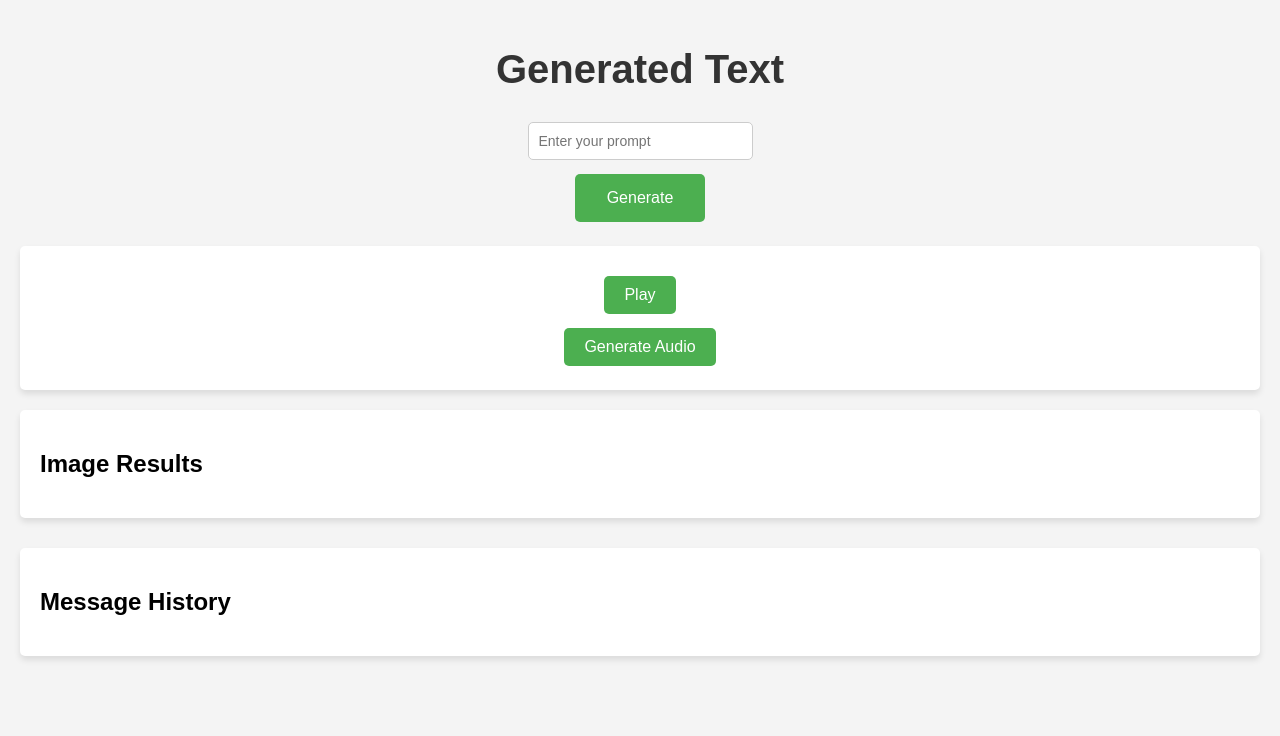
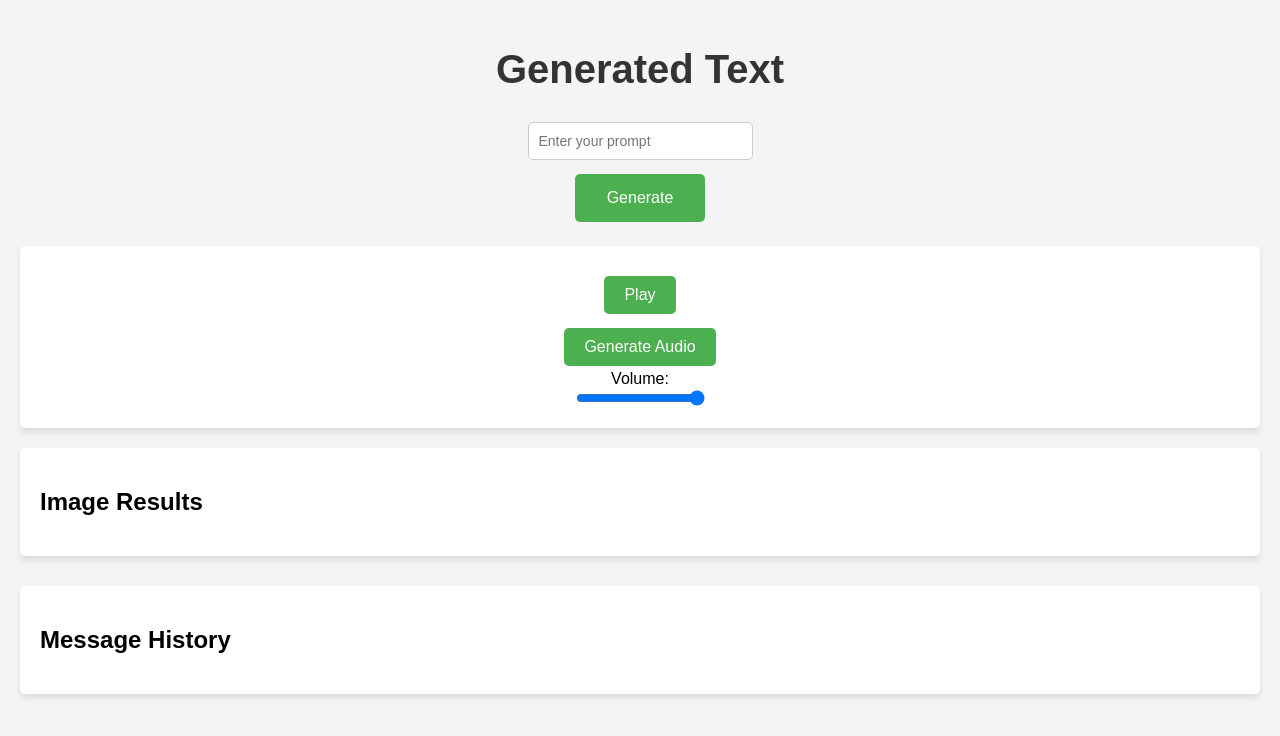
Before and after one commit to blue-codes-yep/AI.AT, a React (Create React App) app in the folder frontend/: page / in a window 1280 px wide. Shown: the top 736 px of the page. Built offline with nearby package versions, Linux system fonts and the light colour scheme.

Commit message:
Added slider for volume

```diff
--- a/frontend/src/components/AudioPlayer.js
+++ b/frontend/src/components/AudioPlayer.js
@@ -3,6 +3,7 @@
 const AudioPlayer = ({ audioBase64, text, setAudioBase64 }) => {
     const [isPlaying, setIsPlaying] = useState(false);
     const audioRef = useRef(new Audio());
+    const [volume, setVolume] = useState(1);
 
     useEffect(() => {
         if (isPlaying) {
@@ -38,6 +39,12 @@
         }
     };
 
+    const handleVolumeChange = (event) => {
+        const newVolume = event.target.value;
+        setVolume(newVolume);
+        audioRef.current.volume = newVolume;
+    };
+
     return (
         <div className="audio-player">
             <button onClick={handlePlayPause}>{isPlaying ? 'Pause' : 'Play'}</button>
@@ -53,6 +60,17 @@
                     Generate Audio
                 </button>
             )}
+
+            <label htmlFor="volume-control">Volume:</label>
+            <input
+                id="volume-control"
+                type="range"
+                min="0"
+                max="1"
+                step="0.01"
+                value={volume}
+                onChange={handleVolumeChange}
+            />
         </div>
     );
 };
```
